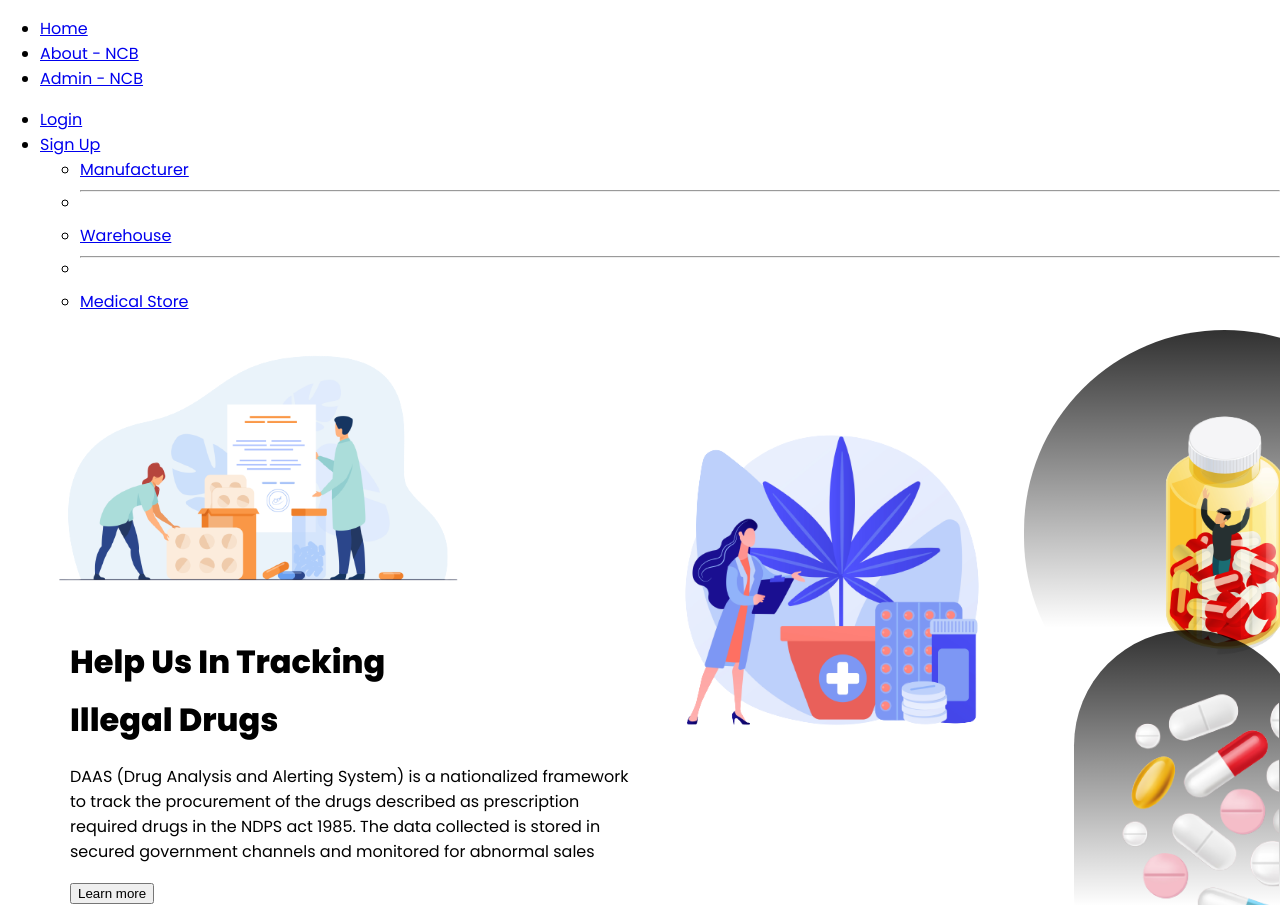
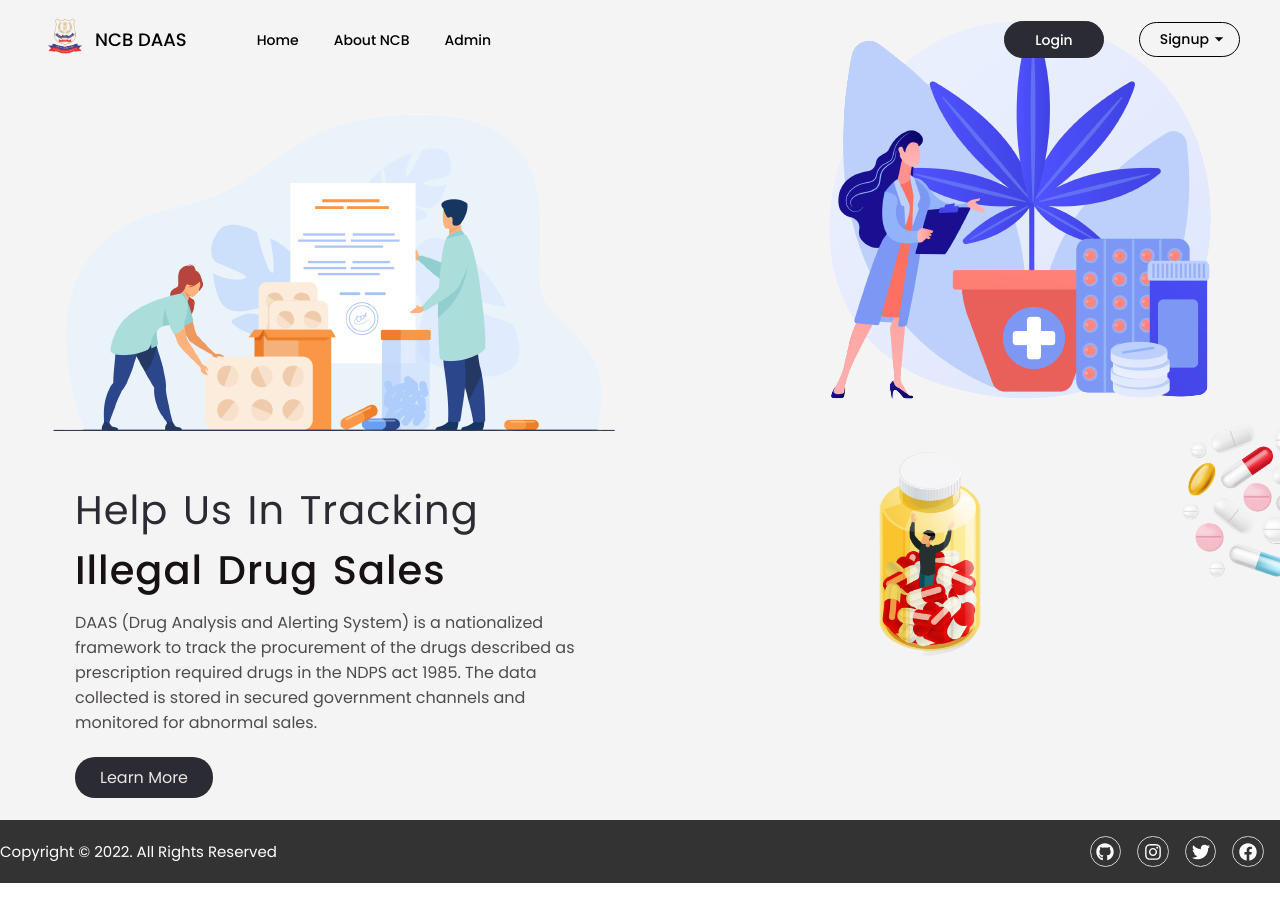
Before and after one commit to Team-Disruptorss-SIH-22/sangmanch-FE, a React (Create React App) app: page / in a window 1280 px wide. After the commit the page ends 883 px from the top, so only its background shows below. Built offline with nearby package versions, Linux system fonts and the light colour scheme.

Commit message:
Add Landing Page

```diff
--- /dev/null
+++ b/src/components/pages/Footer.js
@@ -0,0 +1,29 @@
+import React from "react";
+import styles from "../../styles/footer.module.css";
+import { FaGithub, FaInstagram, FaTwitter, FaFacebook } from "react-icons/fa";
+
+const Footer = () => {
+	return (
+		<footer className={styles.footer}>
+			<div className={styles.footer__content}>
+				<p className={styles.footer__text}>Copyright © 2022. All Rights Reserved</p>
+				<div className={styles.social}>
+					<i className={styles.social__icon}>
+						<FaGithub size={18} />
+					</i>
+					<i className={styles.social__icon}>
+						<FaInstagram size={18} />
+					</i>
+					<i className={styles.social__icon}>
+						<FaTwitter size={18} />
+					</i>
+					<i className={styles.social__icon}>
+						<FaFacebook size={18} />
+					</i>
+				</div>
+			</div>
+		</footer>
+	);
+};
+
+export default Footer;
--- a/src/components/pages/Homepage/Home.js
+++ b/src/components/pages/Homepage/Home.js
@@ -1,57 +1,42 @@
 import React from "react";
 
 import HomeNavbar from "./HomeNavbar";
-import Img1 from "../../../assets/home/img1.png";
-import Img2 from "../../../assets/home/img2.png";
-import Img3 from "../../../assets/home/img3.png";
-import Img4 from "../../../assets/home/img4.png";
+import Footer from "../Footer";
+import img__1 from "../../../assets/home/img1.png";
+import img__2 from "../../../assets/home/img2.png";
+import img__3 from "../../../assets/home/img3.png";
+import img__4 from "../../../assets/home/img4.png";
 
-import styles from "../../../styles/home.module.css";
+import styles from "../../../styles/Landing/home.module.css";
 
 const Home = () => {
 	return (
 		<div className={styles.container}>
 			<HomeNavbar />
-			<div className={styles.content_Container}>
-				<div className={styles.leftbox}>
-					<img src={Img1} className={styles.img1} alt="" />
-					<div className={styles.info}>
-						<div className={styles.title}>
-							<b>
-								<h1>
-									<p className={styles.title}>Help Us In Tracking</p>
-									<p className={styles.title}> Illegal Drugs</p>
-								</h1>
-							</b>
+			<div className={styles.left}>
+				<div className={styles.image__container}>
+					<img src={img__1} alt="" className={styles.img__1} />
+				</div>
+				<div>
+					<div className={styles.showcase__text}>
+						<div className={styles.heading}>
+							<p>Help Us In Tracking</p>
+							<p className={styles.text__primary}>Illegal Drug Sales</p>
 						</div>
-
-						<p>
+						<div className={styles.info}>
 							DAAS (Drug Analysis and Alerting System) is a nationalized framework to
 							track the procurement of the drugs described as prescription required drugs
 							in the NDPS act 1985. The data collected is stored in secured government
-							channels and monitored for abnormal sales
-						</p>
-
-						<button className={styles.but}>
-							{" "}
-							<span>Learn more</span>
-						</button>
+							channels and monitored for abnormal sales.
+						</div>
 					</div>
+					<div className={styles.button}>Learn More</div>
 				</div>
-
-				<div className={styles.middlebox}>
-					<img className={styles.img2} src={Img2} width="300 px" alt="" />
-				</div>
-
-				<div className={styles.rightbox}>
-					<div className={styles.imageContainer}>
-						<img className={styles.img3} src={Img3} alt="" />
-					</div>
-					<div className={styles.imageContainer + " " + styles.img4}>
-						<img className={styles.img4} src={Img4} alt="" />
-					</div>
-				</div>
+				<img src={img__2} className={styles.img__2} alt="" />
+				<img src={img__3} className={styles.img__3} alt="" />
+				<img src={img__4} className={styles.img__4} alt="" />
 			</div>
+			<Footer />
 		</div>
 	);
 };
--- a/src/components/pages/Homepage/HomeNavbar.js
+++ b/src/components/pages/Homepage/HomeNavbar.js
@@ -1,82 +1,62 @@
-import "../../../styles/home.module.css";
 import React from "react";
+import { Link } from "react-router-dom";
+import { MdArrowDropDown } from "react-icons/md";
+import ncb__logo from "../../../assets/ncb__logo.png";
+import styles from "../../../styles/Landing/homeNavbar.module.css";
 
 const HomeNavbar = () => {
 	return (
-		<nav className="navbar navbar-expand-lg navbar-light bg-light">
-      <div className="container-fluid">
-        {/* <a className="navbar-brand" href="#">Navbar</a>
-        <button className="navbar-toggler" type="button" data-bs-toggle="collapse" data-bs-target="#navbarSupportedContent" aria-controls="navbarSupportedContent" aria-expanded="false" aria-label="Toggle navigation">
-            <span className="navbar-toggler-icon"></span>
-        </button> */}
-        <div className="collapse navbar-collapse" id="navbarSupportedContent">
-          <ul className="navbar-nav me-auto mb-2 mb-lg-0">
-            <li className="nav-item">
-              <a className="nav-link active" aria-current="page" href="#">
-                Home
-              </a>
-            </li>
-            <li className="nav-item">
-              <a className="nav-link active" aria-current="page" href="#">
-                About - NCB
-              </a>
-            </li>
-            <li className="nav-item">
-              <a className="nav-link active" aria-current="page" href="#">
-                Admin - NCB
-              </a>
-            </li>
-            {/* <li className="nav-item">
-                    <a className="nav-link" href="#">Link</a>
-                </li> */}
-          </ul>
-          <ul className="navbar-nav">
-            <li className="nav-item bg-light poo">
-              <a className="nav-link active  " aria-current="page" href="#">
-                Login
-              </a>
-            </li>
-            <li className="nav-item dropdown poo dd">
-              <a
-                className="nav-link dropdown-toggle"
-                href="#"
-                id="navbarDropdown"
-                role="button"
-                data-bs-toggle="dropdown"
-                aria-expanded="false"
-              >
-                {" "}
-                Sign Up{" "}
-              </a>
-              <ul
-                className="dropdown-menu dropdown-menu-end"
-                aria-labelledby="navbarDropdown"
-              >
-                <li>
-                  <a className="dropdown-item" href="#">
-                    Manufacturer
-                  </a>
+		<nav className={styles.navbar__wrapper}>
+			<div className={styles.navbar}>
+				<ul className={styles.links__banner}>
+					<li className={styles.logo}>
+						<Link to="/">
+							<img src={ncb__logo} alt="NCB Logo" />
+						</Link>
+						<p>NCB DAAS</p>
 					</li>
 					<li>
-                  <hr className="dropdown-divider" />
+						<Link to="/">Home</Link>
 					</li>
 					<li>
-                  <a className="dropdown-item" href="#">
-                    Warehouse
-                  </a>
+						<Link to="https://narcoticsindia.nic.in/" target="_blank">
+							About NCB
+						</Link>
 					</li>
 					<li>
-                  <hr className="dropdown-divider" />
+						<Link to="/admin/signup" target="_blank">
+							Admin
+						</Link>
+					</li>
+				</ul>
+				<ul className={styles.links__auth}>
+					<li className={styles.login}>
+						<Link to="/login" target="_blank">
+							Login
+						</Link>
 					</li>
 					<li>
-                  <a className="dropdown-item" href="#">
-                    Medical Store
-                  </a>
+						<div className={styles.dropdown}>
+							<div className={styles.dropbtn}>
+								Signup
+								<MdArrowDropDown size={20} />
+							</div>
+							<div className={styles.dropdown__content}>
+								<ul>
+									<li>
+										<Link to="manufacturer/signup">Manufacturer</Link>
 									</li>
-              </ul>
+									<li>
+										<Link to="warehouse/signup">Warehouse</Link>
+									</li>
+									<li>
+										<Link to="medical/signup">Medical Store</Link>
 									</li>
 								</ul>
 							</div>
+						</div>
+					</li>
+				</ul>
 			</div>
 		</nav>
 	);
--- /dev/null
+++ b/src/styles/Landing/home.module.css
@@ -0,0 +1,73 @@
+.container {
+	position: relative;
+	/* background-color: #f8f4f4; */
+	background-color: #f4f4f4;
+	z-index: 10;
+}
+
+.left {
+	margin-left: 75px;
+	display: flex;
+	flex-direction: column;
+	align-items: center;
+	max-width: 40%;
+}
+
+.showcase__text {
+	margin-bottom: 30px;
+}
+
+.heading {
+	font-size: 2.5rem;
+	color: var(--colorPrimary);
+	word-spacing: 3px;
+	letter-spacing: 1px;
+	margin-bottom: 10px;
+}
+
+.heading p {
+	margin: 0;
+}
+
+.text__primary {
+	color: rgb(24, 17, 17);
+	font-weight: var(--fontMedium);
+}
+
+.info {
+	color: #504b4b;
+}
+
+.button {
+	padding: 9px 25px;
+	cursor: pointer;
+	color: rgb(235, 230, 230);
+	font-weight: var(--fontRegular);
+	font-size: 15x;
+	background-color: var(--colorPrimary);
+	width: 100%;
+	display: inline;
+	border-radius: 20px;
+}
+
+.img__2 {
+	position: absolute;
+	top: -40px;
+	z-index: -1;
+	right: 10px;
+}
+
+.img__3 {
+	position: absolute;
+	top: 400px;
+	right: 200px;
+	height: 300px;
+	width: 300px;
+}
+
+.img__4 {
+	position: absolute;
+	top: 400px;
+	right: 0px;
+	height: 200px;
+}
--- /dev/null
+++ b/src/styles/Landing/homeNavbar.module.css
@@ -0,0 +1,130 @@
+/* Navbar container */
+.navbar__wrapper {
+	padding: 0 5px;
+}
+
+.navbar {
+	display: flex;
+	color: #000;
+	justify-content: space-between;
+}
+
+/* Links inside the navbar */
+.navbar ul {
+	display: flex;
+	list-style: none;
+	align-items: center;
+}
+
+.navbar ul li {
+	margin-right: 35px;
+}
+
+.logo {
+	display: flex;
+	align-items: center;
+	margin-right: 70px !important;
+}
+
+.logo img {
+	width: 40px;
+	height: 40px;
+	border-radius: 5px;
+	margin: 0;
+	margin-right: 10px;
+}
+
+.logo p {
+	font-size: 18px;
+	margin: 0;
+	font-weight: var(--fontMedium);
+}
+
+.navbar a {
+	font-size: 14px;
+	font-weight: var(--fontMedium);
+	color: #000;
+	text-align: center;
+	text-decoration: none;
+}
+
+/* RIGHT ALIGNED LIST */
+
+.login {
+	border: 1px solid var(--colorPrimary);
+	padding: 5px 30px !important;
+	cursor: pointer;
+	background-color: var(--colorPrimary);
+	border-radius: 28px;
+	margin: 0;
+}
+
+.login a {
+	color: #fff;
+}
+
+.login:hover {
+	background-color: #000;
+}
+
+/* The dropdown container */
+.dropdown {
+	position: relative;
+}
+
+/* Dropdown button */
+.dropdown .dropbtn {
+	display: flex;
+	font-size: 14px;
+	border: 1px solid black;
+	padding: 6px 20px;
+	padding-right: 10px;
+	cursor: pointer;
+	border-radius: 28px;
+	font-weight: var(--fontMedium);
+	color: #000;
+}
+
+/* Dropdown content (hidden by default) */
+.dropdown__content {
+	/* margin-top: 5px; */
+	display: none;
+	position: absolute;
+	top: 36px;
+	right: -10px;
+	background-color: #f9f9f9;
+	box-shadow: 0px 2px 8px 0px rgba(0, 0, 0, 0.2);
+	border-radius: 15px;
+	z-index: 1;
+}
+
+.dropdown__content ul {
+	display: flex;
+	margin: auto 5px;
+	padding: 0;
+	align-items: flex-start;
+	flex-direction: column;
+}
+
+.dropdown__content ul li {
+	padding: 10px 20px;
+	margin-right: 0;
+}
+
+/* Links inside the dropdown */
+.dropdown__content a {
+	float: none;
+	color: black;
+	text-decoration: none;
+	display: block;
+	text-align: left;
+}
+
+/* Show the dropdown menu on hover */
+.dropdown:hover .dropdown__content {
+	display: block;
+}
+
+.dropdown__content li a:hover {
+	color: rgb(95, 86, 86);
+}
--- /dev/null
+++ b/src/styles/footer.module.css
@@ -0,0 +1,43 @@
+.footer {
+	margin-top: 30px;
+	background: #333;
+	color: #fff;
+}
+
+.footer .footer__content {
+	max-width: 1300px;
+	margin: auto;
+	overflow: hidden;
+	display: flex;
+	padding: 5px 0;
+	justify-content: space-between;
+	align-items: center;
+}
+
+.footer .footer__text {
+	font-size: 15px;
+}
+
+.footer .footer__content .social {
+	display: flex;
+	align-items: center;
+}
+
+.footer .footer__content .social .social__icon {
+	display: flex;
+	align-items: center;
+	justify-content: center;
+	margin-right: 1rem;
+	border: 1px rgb(207, 205, 205) solid;
+	border-radius: 50%;
+	width: 20px;
+	height: 20px;
+	text-align: center;
+	padding: 0.3rem;
+}
+
+.footer .footer__content .social .social__icon:hover {
+	background-color: rgb(133, 138, 139);
+	color: rgb(21, 21, 31);
+	cursor: pointer;
+}
--- a/src/styles/home.module.css
+++ /dev/null
@@ -1,82 +0,0 @@
-.container {
-	width: 100%;
-	box-sizing: border-box;
-	overflow: hidden;
-}
-.imageContainer {
-	position: absolute;
-	/* border: 1px solid red; */
-	border-radius: 250px;
-	padding: 10%;
-	background: rgb(0, 0, 0);
-	background: linear-gradient(
-		180deg,
-		rgba(0, 0, 0, 0.8076272745426296) 0%,
-		rgba(255, 255, 255, 0) 73%
-	);
-}
-.img1 {
-	width: 70%;
-	margin-left: 5%;
-}
-.img2 {
-	width: 100%;
-	margin-top: 15%;
-	/* margin-left: 150px; */
-}
-.img3 {
-	/* position: absolute; */
-	width: 350px;
-	/* right: -20px; */
-}
-.img4 {
-	width: 180px;
-	top: 300px;
-	right: -25px;
-}
-
-.leftbox {
-	float: left;
-	/* border: 1px solid red; */
-	width: 50%;
-}
-.middlebox {
-	float: left;
-	/* border: 1px solid red; */
-	/* background:Green; */
-	width: 30%;
-}
-.rightbox {
-	position: relative;
-	float: right;
-	width: 20%;
-	/* border: 1px solid red; */
-	/* background:blue; */
-}
-
-/* NAVBAR */
-.navbar-nav > li {
-	padding-left: 30px;
-	padding-right: 30px;
-}
-
-.poo {
-	border: 2px solid black;
-	border-width: 0.01em;
-	border-radius: 1.2em;
-}
-
-.dd {
-	/* margin-left: 30px; */
-	font-weight: 500;
-}
-
-/* ENDS HERE */
-
-.info {
-	margin-left: 70px;
-}
-.title {
-	line-height: 0.8;
-	font-weight: 800;
-}
```
Also changed, not shown: src/assets/ncb__logo.png (added). Lines whose indentation alone changed are shown as unchanged.
